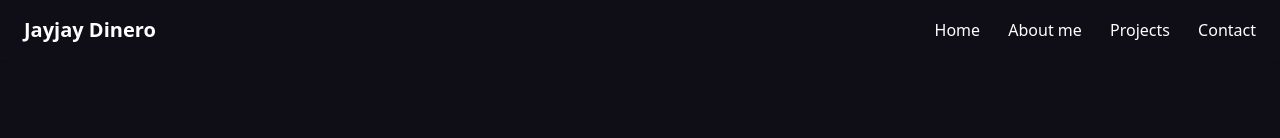
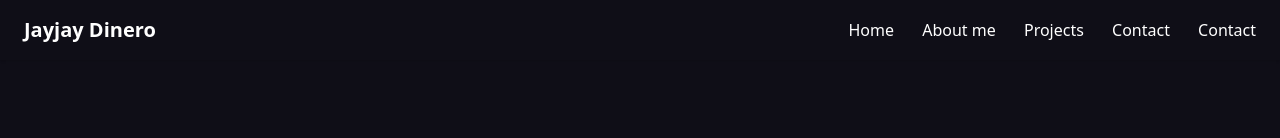
Before and after one commit to Zakariye-cade/farts-project, a plain HTML site: page index.html in a window 1280 px wide. Shown: the top 138 px of the page. Drawn offline with nearby package versions, Linux system fonts and the light colour scheme.

Commit message:
adding new nav element

```diff
--- a/index.html
+++ b/index.html
@@ -16,6 +16,7 @@
       <a href="#home" class="text-white hover:text-violet-500">Home</a>
       <a href="#about" class="text-white hover:text-violet-500">About me</a>
       <a href="#projects" class="text-white hover:text-violet-500">Projects</a>
+      <a href="#contact" class="text-white hover:text-violet-500">Contact</a>
       <a href="#contact" class="text-white hover:text-violet-500">Contact</a>
 
     </nav>
```
